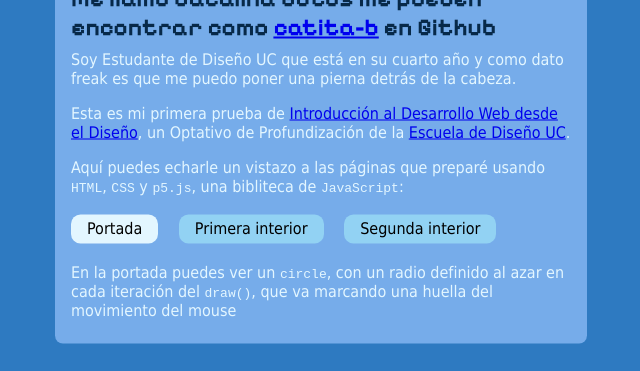
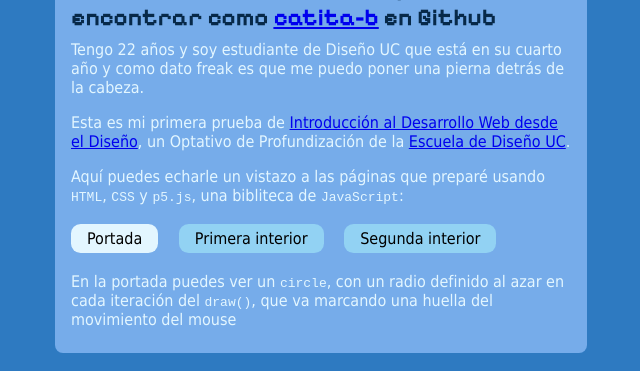
Before and after one commit to catita-b/web_clase05_EV1, a plain HTML site: page index.html in a window 1280 px wide. Shown: the part 429-800 px from the top of the page, without its empty margins (319-959 px from the left). Drawn offline with nearby package versions, Linux system fonts and the light colour scheme.

Commit message:
Update index.html

```diff
--- a/index.html
+++ b/index.html
@@ -13,7 +13,7 @@
             <div style=text align="center"><img src="img/piplup.jpg"> </div>
             <h1>¡Hola mundito!</h1>
             <h2>Me llamo Catalina Butos me pueden encontrar como <a href="https://github.com/catita-b" target="_blank">catita-b</a> en Github</h2>
-            <p>Soy Estudante de Diseño UC que está en su cuarto año y como dato freak es que me puedo poner una pierna detrás de la cabeza.</p>
+            <p>Tengo 22 años y soy estudiante de Diseño UC que está en su cuarto año y como dato freak es que me puedo poner una pierna detrás de la cabeza.</p>
             <!--no sigas editando desde acá-->
             <p>Esta es mi primera prueba de <a href="https://github.com/profesorfaco/opr" target="_blank">Introducción al Desarrollo Web desde el Diseño</a>, un Optativo de Profundización de la <a href="https://diseno.uc.cl/" target="_blank">Escuela de Diseño UC</a>.</p>
             <p>Aquí puedes echarle un vistazo a las páginas que preparé usando <code>HTML</code>, <code>CSS</code> y <code>p5.js</code>, una bibliteca de <code>JavaScript</code>:</p>
```
